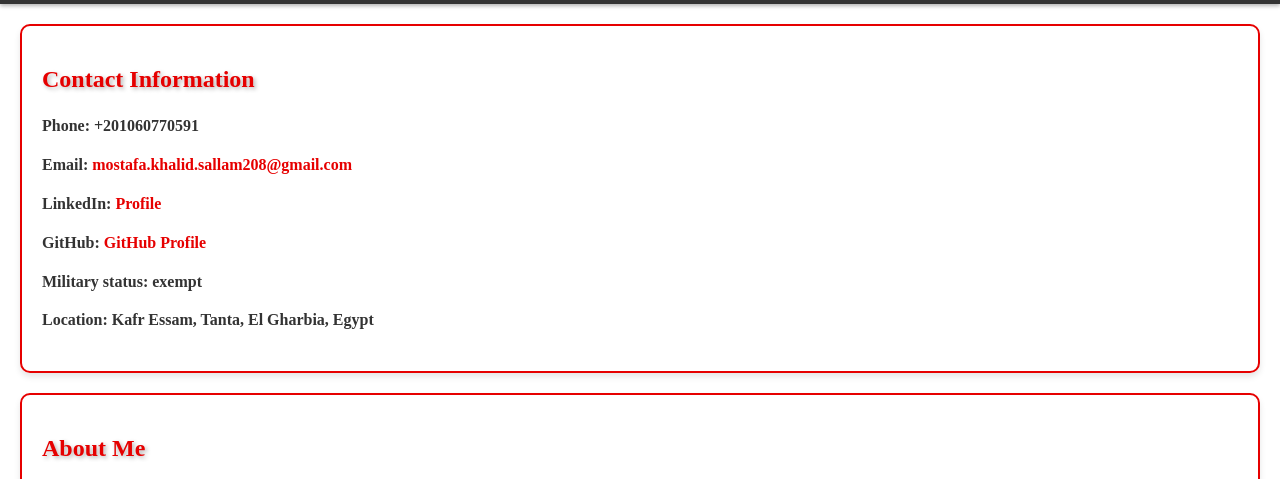
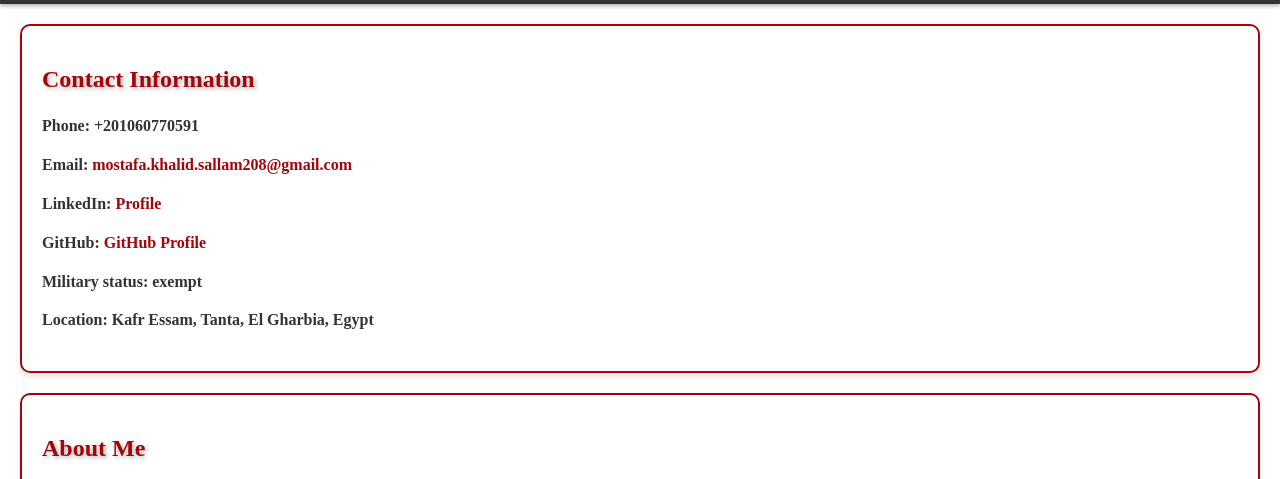
Before and after one commit to mostafa-khalid208/My-CV-Communications-Electronics-Engineer, a plain HTML site: page index.html in a window 1280 px wide. Shown: the part 465-944 px from the top of the page. Drawn offline with nearby package versions, Linux system fonts and the light colour scheme.

Commit message:
index.html

```diff
--- a/index.html
+++ b/index.html
@@ -35,7 +35,7 @@
         }
 
         h2 {
-            color: #e60000;
+            color: #a2060a;
             text-shadow: 2px 2px 4px rgba(0, 0, 0, 0.3);
         }
 
@@ -44,7 +44,7 @@
         }
 
         a {
-            color: #e60000;
+            color: #a2060a;
             text-decoration: none;
             transition: color 0.3s ease;
         }
@@ -145,7 +145,7 @@
         }
 
         nav ul li a:hover {
-            background-color: #e60000;
+            background-color: #a2060a;
             color: #fff;
             transform: scale(1.1);
         }
@@ -154,7 +154,7 @@
         section {
             padding: 20px;
             margin: 20px;
-            border: 2px solid #e60000;
+            border: 2px solid #a2060a;
             border-radius: 10px;
             background: rgba(255, 255, 255, 0.9);
             box-shadow: 0px 4px 6px rgba(0, 0, 0, 0.1);
@@ -215,7 +215,7 @@
         }
 
         footer a {
-            color: #e60000;
+            color: #a2060a;
             text-decoration: underline;
         }
 
```
